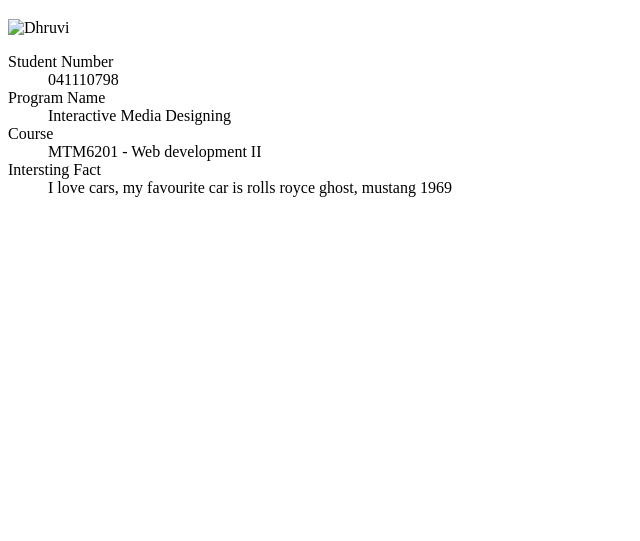
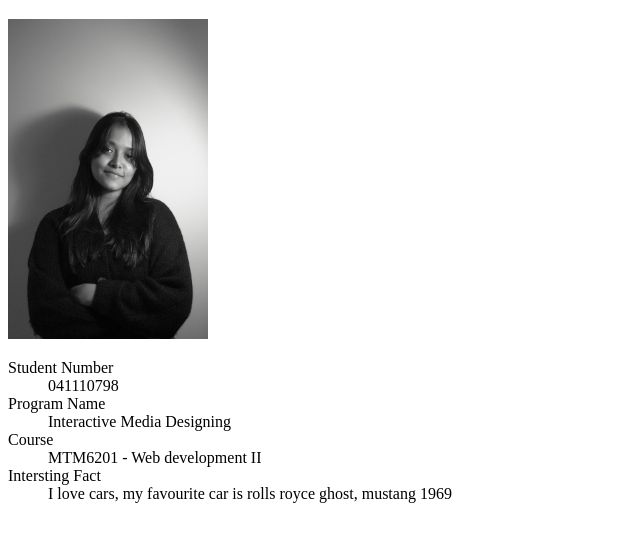
Before and after one commit to pate1255/mtm6201-week1, a plain HTML site: page index.html in a window 1280 px wide. Shown: the part 61-602 px from the top of the page, without its empty margins (0-640 px from the left). Drawn offline with Linux system fonts and the light colour scheme; the site is published under a folder, as on GitHub Pages, so addresses that start at the root find nothing.

Commit message:
image code change

```diff
--- a/index.html
+++ b/index.html
@@ -7,7 +7,7 @@
 </head>
 <body>
     <h1>Dhruvi Patel</h1>
-    <img src="/image.JPG" alt="Dhruvi" height="320" width="200">
+    <img src="image.JPG" alt="Dhruvi" height="320" width="200">
     <dl>
         <dt>Student Number</dt>
         <dd>041110798</dd>
```
